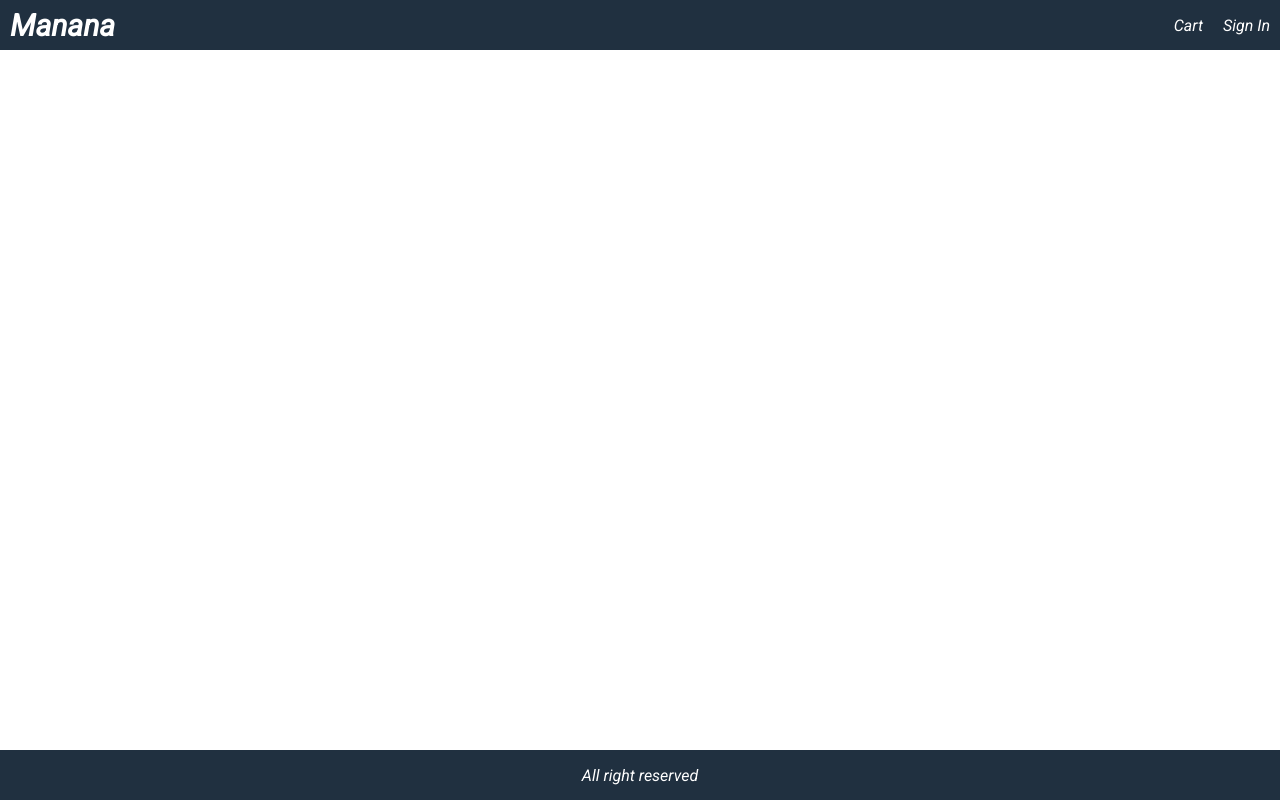
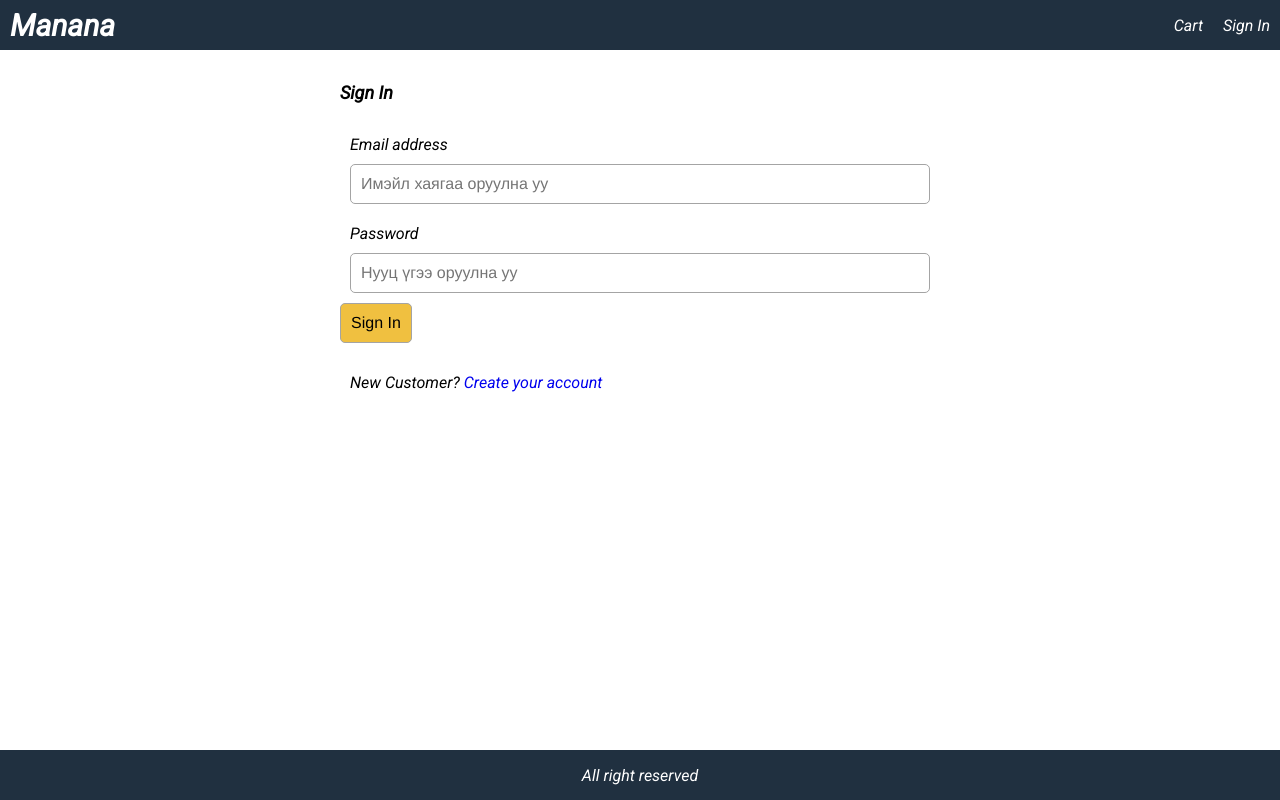
Before and after one commit to Tumax89/ecommerce-website, a React (Create React App) app in the folder frontend/: page /signin in a window 1280 px wide. Built offline with nearby package versions, Linux system fonts and the light colour scheme.

Commit message:
Part 21 Design Signin Screen

```diff
--- a/frontend/src/App.js
+++ b/frontend/src/App.js
@@ -4,6 +4,7 @@ import { BrowserRouter, Link, Route } from "react-router-dom";
 import CartScreen from "./screens/CartScreen";
 import HomeScreen from "./screens/HomeScreen";
 import ProductScreen from "./screens/ProductScreen";
+import SigninScreen from "./screens/SigninScreen";
 
 function App() {
   const cart = useSelector((state) => state.cart);
@@ -30,6 +31,7 @@ function App() {
         <main>
           <Route path="/cart/:id?" component={CartScreen} />
           <Route path="/product/:id" component={ProductScreen} exact />
+          <Route path="/signin" component={SigninScreen} />
           <Route path="/" component={HomeScreen} exact />
         </main>
         <footer className="row center">All right reserved</footer>
--- /dev/null
+++ b/frontend/src/screens/SigninScreen.js
@@ -0,0 +1,49 @@
+import React, { useState } from "react";
+import { Link } from "react-router-dom";
+
+const SigninScreen = () => {
+  const [email, setEmail] = useState("");
+  const [password, setPassword] = useState("");
+  const submitHandler = (e) => {
+    e.preventDefault();
+  };
+  return (
+    <div>
+      <form className="form" onSubmit={submitHandler}>
+        <h1> Sign In</h1>
+        <div>
+          <label htmlFor="email"> Email address</label>
+          <input
+            type="email"
+            id="email"
+            placeholder="Имэйл хаягаа оруулна уу"
+            required
+            onChange={(e) => setEmail(e.target.value)}
+          ></input>
+        </div>
+        <div>
+          <label htmlFor="password"> Password</label>
+          <input
+            type="password"
+            id="password"
+            placeholder="Нууц үгээ оруулна уу"
+            required
+            onChange={(e) => setPassword(e.target.value)}
+          ></input>
+        </div>
+        <label />
+        <button className="primary" type="submit">
+          Sign In
+        </button>
+        <div>
+          <label />
+          <div>
+            New Customer? <Link to="/register">Create your account</Link>
+          </div>
+        </div>
+      </form>
+    </div>
+  );
+};
+
+export default SigninScreen;
```
